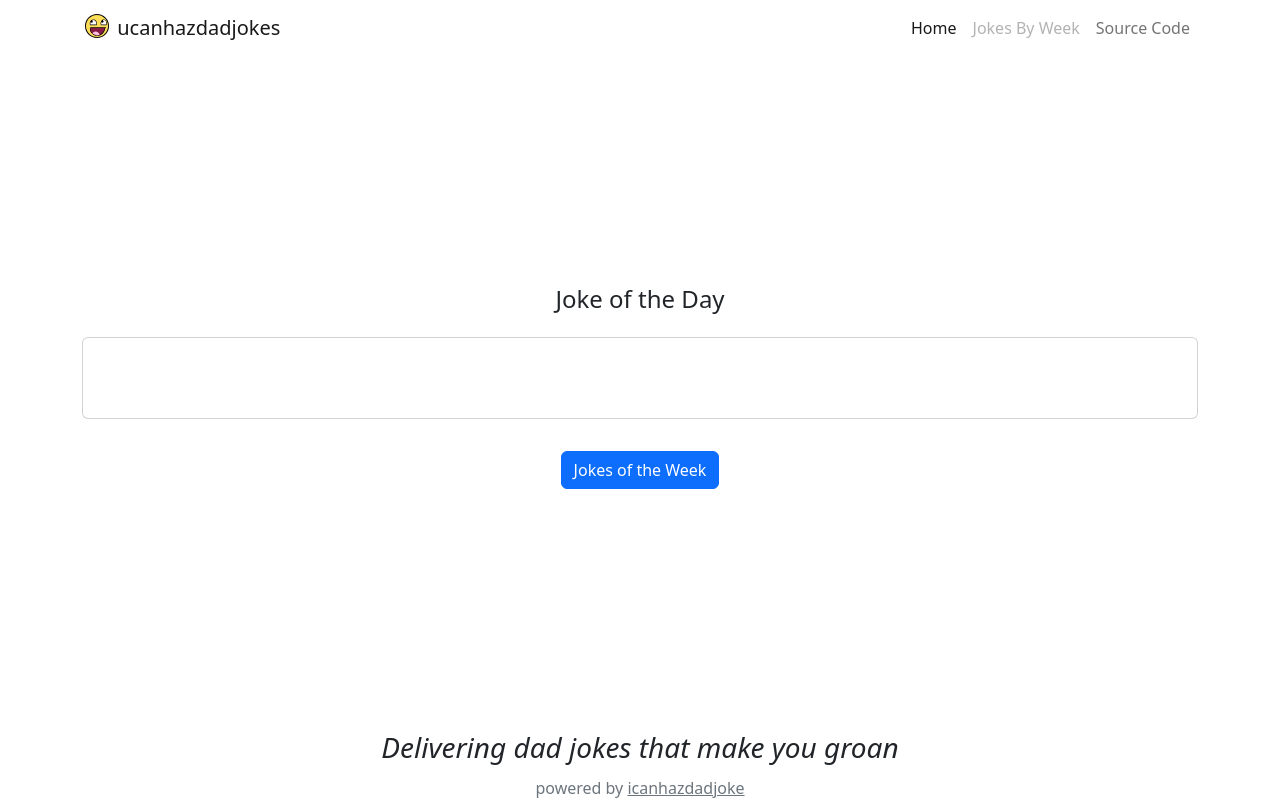
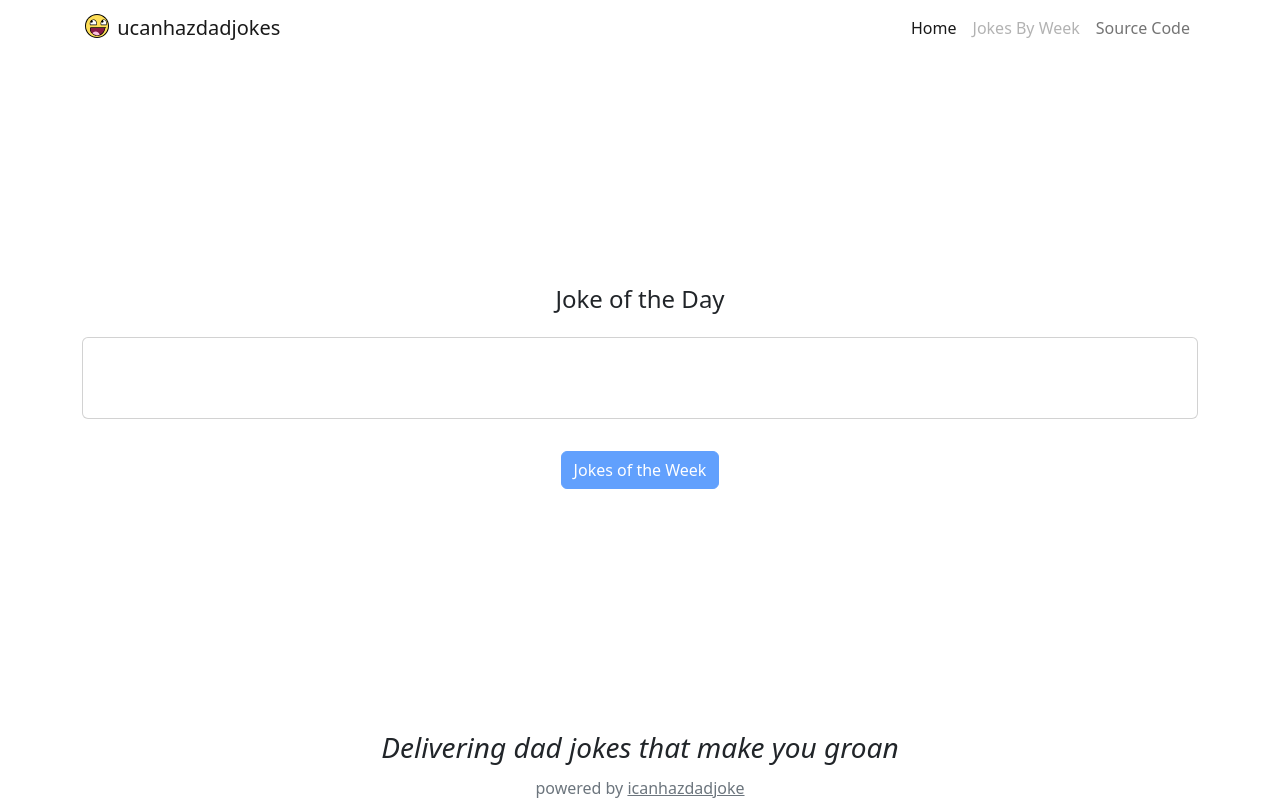
Before and after one commit to JMHeartley/ucanhazdadjoke, an Angular app: page / in a window 1280 px wide. Built offline with nearby package versions, Linux system fonts and the light colour scheme; no server answers.

Commit message:
FIX: disabled "Joke of the Week" link on home page
* disabling until the page is created

```diff
--- a/src/app/home/home.component.html
+++ b/src/app/home/home.component.html
@@ -13,6 +13,6 @@
         </div>
     </div>
     <div class="p-3 text-center">
-        <a routerLink="#" class="btn btn-primary">Jokes of the Week</a>
+        <a routerLink="#" class="btn btn-primary disabled">Jokes of the Week</a>
     </div>
 </div>
```
